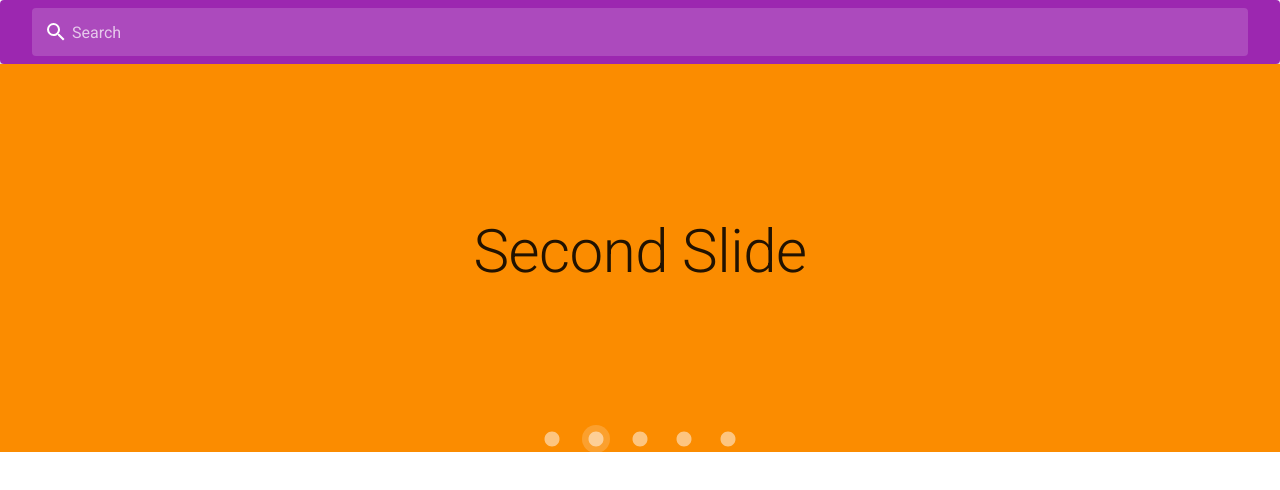
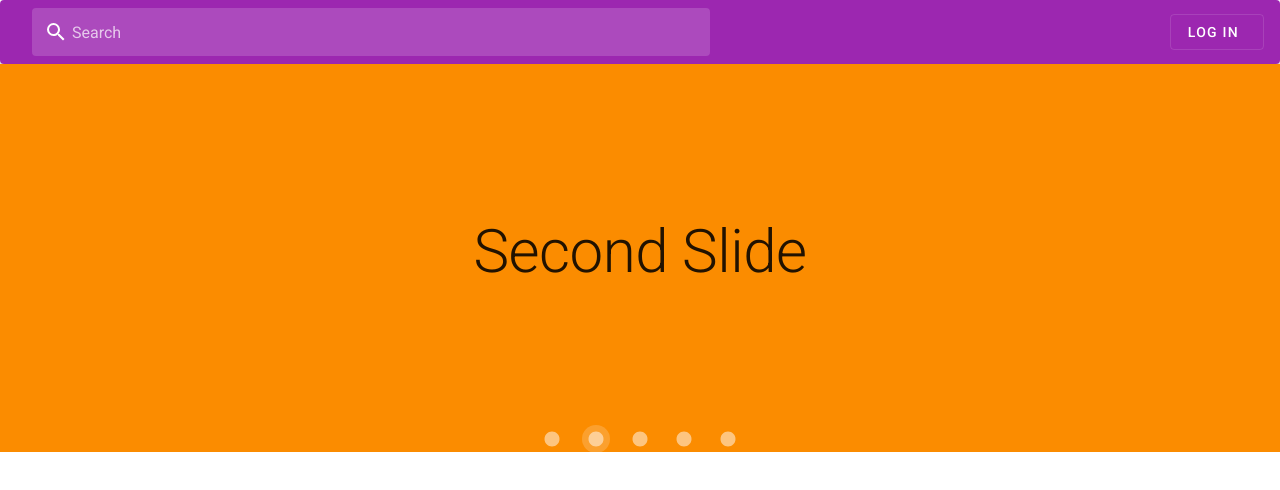
Before and after one commit to yuriechan/phoenix-reviews, a Vue app: page / in a window 1280 px wide. Shown: the top 490 px of the page. Built offline with nearby package versions, Linux system fonts and the light colour scheme.

Commit message:
add login btn

```diff
--- a/src/components/SearchBar.vue
+++ b/src/components/SearchBar.vue
@@ -3,7 +3,12 @@
         <v-toolbar color="purple" dark flat>
             <v-text-field class="mx-4" flat hide-details label="Search" :prepend-inner-icon="svgPath" solo-inverted
             ></v-text-field>
+            <v-spacer></v-spacer>
+            <v-btn text outlined>
+                <span class="mr-2">Log in</span>
+            </v-btn>
         </v-toolbar>
+
     </v-card>
 </template>
 
```
